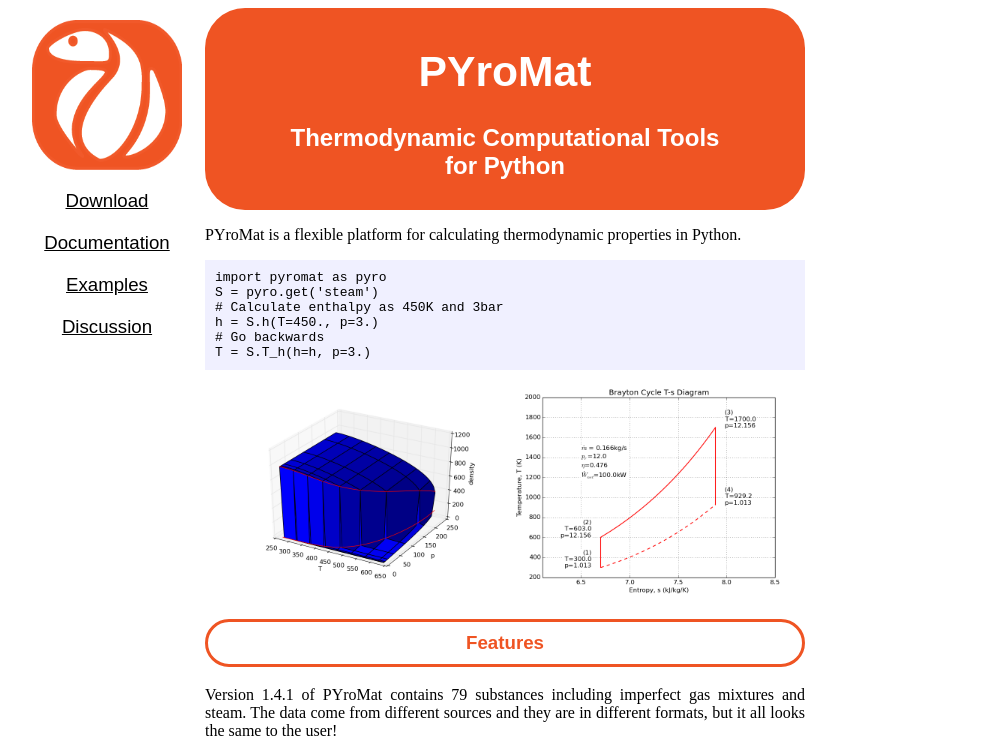
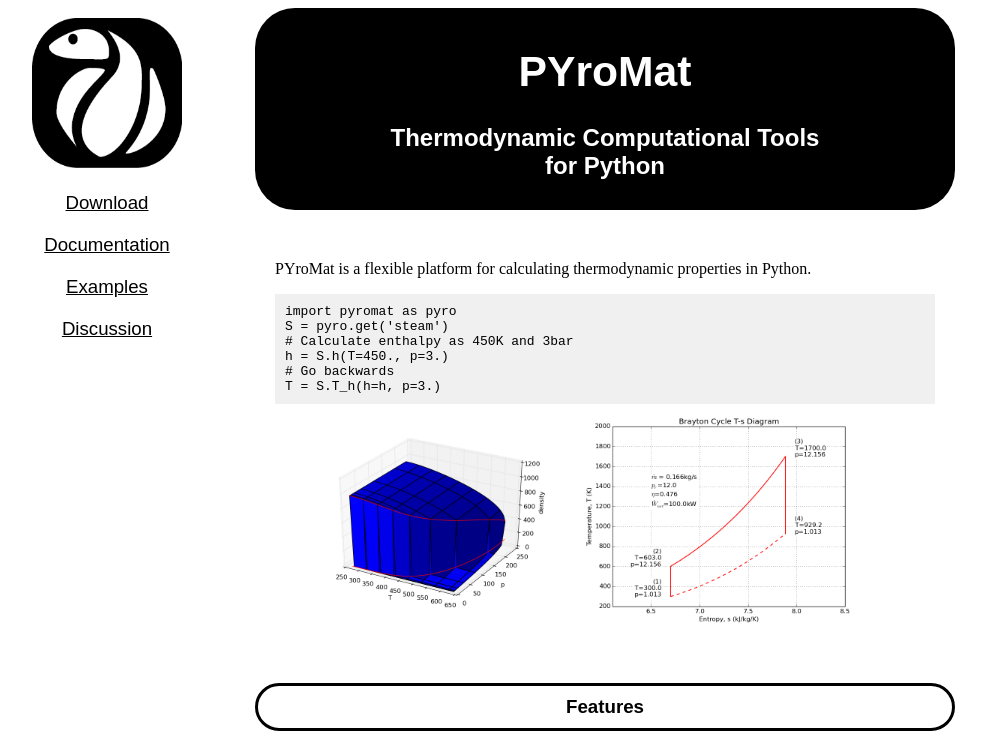
Before and after one commit to chmarti1/PYroMat, a plain HTML site: page docs/index.html in a window 1280 px wide. Shown: the top 753 px of the page, without its empty margins (3-989 px from the left). Drawn offline with Linux system fonts and the light colour scheme.

Commit message:
Started rewriting the website

```diff
--- a/docs/index.html
+++ b/docs/index.html
@@ -1,3 +1,5 @@
+<!DOCTYPE HTML PUBLIC "-//W3C//DTD HTML 4.01//EN"
+        "http://www.w3.org/TR/html4/strict.dtd">
 <html>
 <head>
     <title>PYroMat</title>
@@ -9,9 +11,9 @@
 <body>
 
 <div id="menu">
-<img src="fig/PYro_Orange_Small.png" alt="PYro Icon" style="width:150;height:150">
+<img src="fig/PYro_Black_Small.png" alt="PYro Icon" style="width:150px;height:150px">
 <div class="menuitem"><a href="./download.html">Download</a></div>
-<div class="menuitem"><a href="./pyrodoc.pdf">Documentation</a></div>
+<div class="menuitem"><a href="./documentation.html">Documentation</a></div>
 <div class="menuitem"><a href="./examples.html">Examples</a></div>
 <div class="menuitem"><a href="https://sourceforge.net/p/pyro/discussion/?source=navbar">Discussion</a></div>
 </div>
@@ -24,6 +26,7 @@
 <h2>Thermodynamic Computational Tools<br> for Python</h2>
 </div>
 
+<div class="section">
     <p>
     PYroMat is a flexible platform for calculating thermodynamic properties in Python.
     </p>
@@ -38,8 +41,10 @@ T = S.T_h(h=h, p=3.)<br>
     </div>
 
     <a href="./examples.html#rankine"><img src="fig/d.png" width=300></a><a href="./examples.html#brayton"><img src="fig/brayton.png" width=300></a>
+</div>
 
 <h3 class="subtitle">Features</h3>
+<div class="section">
     <p>
     Version 1.4.1 of PYroMat contains 79 substances including imperfect gas mixtures and steam.  The data come from different sources and they are in different formats, but it all looks the same to the user!
     </p>
@@ -64,6 +69,7 @@ air_enthalpy = air.h(T=792.)<br>
     S = pyro.get('steam')<br>
     steam_enthalpy = S.h(T=792.)<br>
     # 3529.0511381775596 kJ/kg <br>
+    </div>
 </div>
 
 <p>
--- a/docs/pyromat.css
+++ b/docs/pyromat.css
@@ -1,30 +1,44 @@
+:root{
+    --pyro-orange: #ef5423;
+    --pyro-black: #000000;
+    --pyro-gray: #f0f0f0;
+}
+
 h1 {
     font-size: 32pt;
     font-family:sans-serif;
 }
+
+.section {
+    margin: 0px 20px 0px 20px;
+}
+
 .title {
     text-align:center;
-        background-color: #ef5423;
+    background-color: var(--pyro-black, black);
     border-radius: 40px;
     color: white;
     font-family: Arial, sans-serif;
     padding: 10px;
+    margin: 0px 0px 50px 0px;
 }
 
 .subtitle {
     text-align:center;
-        border-color: #ef5423;
+    border-color: var(--pyro-black, black);
     border-style: solid;
     border-width: 3px;
     border-radius: 40px;
-        color: #ef5423;
+    color: var(--pyro-black, black);
     font-family: Arial, sans-serif;
     padding: 10px;
+    margin-top: 50px;
+    margin-bottom: 50px;
 }
 
 .code {
     /*background-color: #ffeebb;*/
-        background-color: #f0f0ff;
+    background-color: var(--pyro-gray, gray);
     margin-top:5;
     margin-bottom:5;
     padding: 10px;
@@ -50,10 +64,10 @@
 }
 
 #content {
-        width:600px;
+    width:700px;
     text-align:justify;
     position:relative;
-        left:200px;
+    left:250px;
 }
 
 #contact {
```
Also changed, not shown: docs/docs/main.html (added, +35 -0 lines), docs/documentation.html (added, +21 -0 lines), docs/download.html (+5 -4 lines), docs/examples.html (+1 -1 lines), docs/fig/PYro_Black_Small.png (added). Lines whose indentation alone changed are shown as unchanged.
